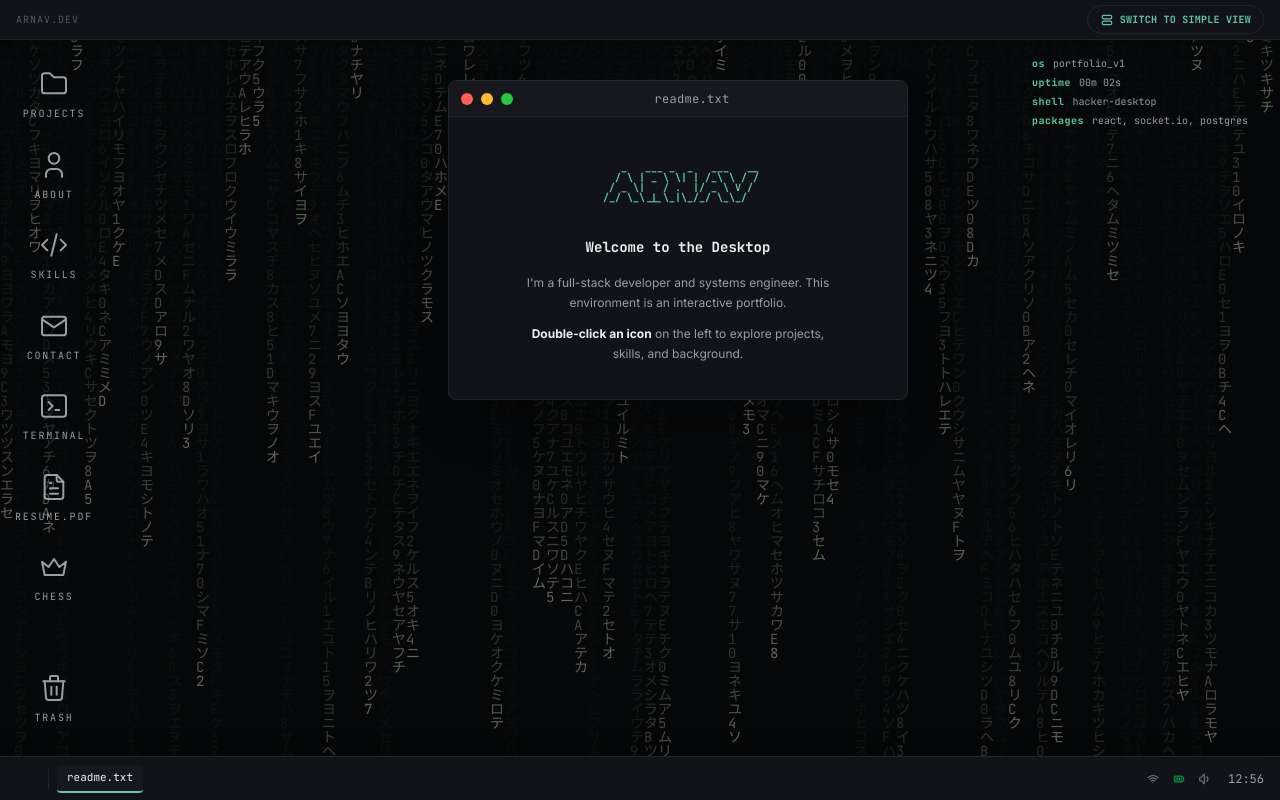
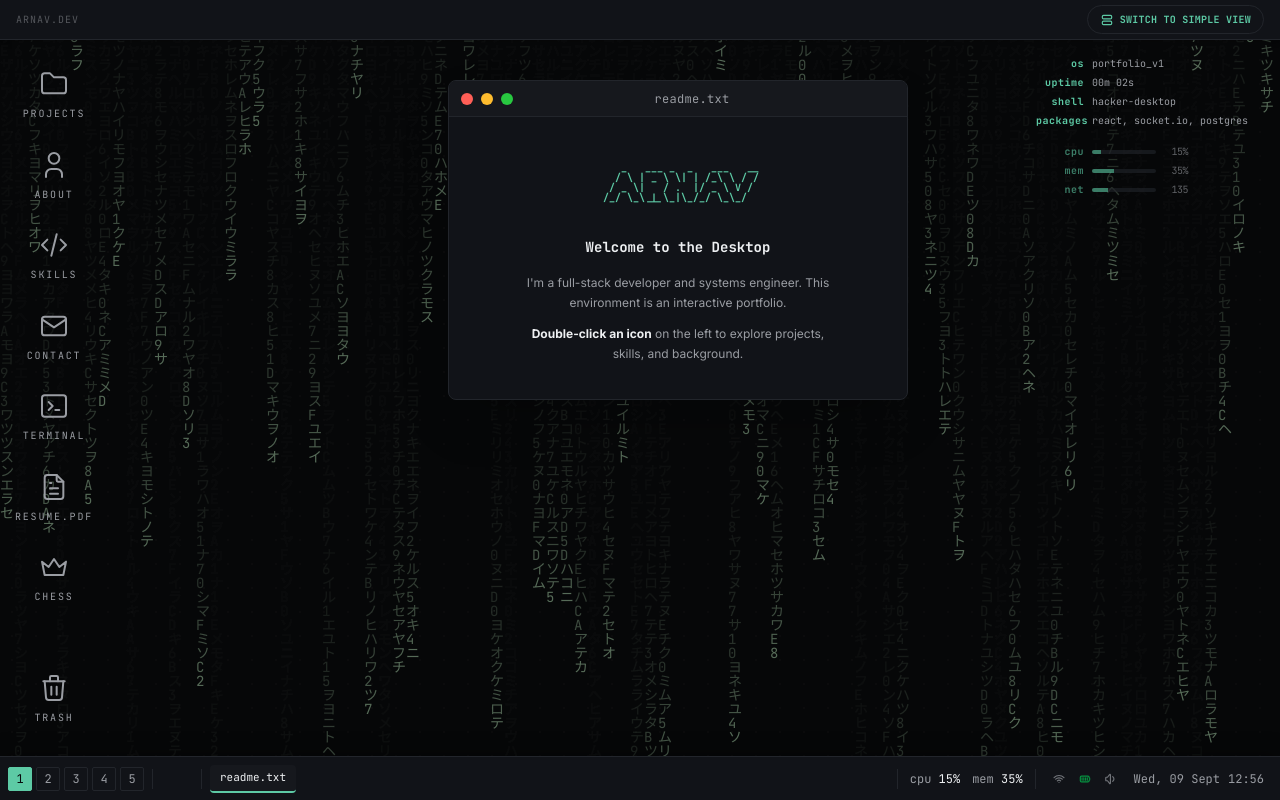
Before and after one commit to Arnav-Chauhan-5/portfolio, a Next.js app: page / in a window 1280 px wide. Both pictures are taken after a click on the button "SKIP →". Built offline with nearby package versions, Linux system fonts and the light colour scheme; some icons are missing.

Commit message:
feat: implement Neofetch system status widget with simulated system stats hook and desktop container

```diff
--- a/app/components/NeofetchWidget.js
+++ b/app/components/NeofetchWidget.js
@@ -1,6 +1,7 @@
 'use client';
 
 import { useEffect, useState } from 'react';
+import { useSystemStats } from '../hooks/useSystemStats';
 
 const MONO = { fontFamily: 'var(--font-jetbrains), ui-monospace, monospace' };
 
@@ -25,14 +26,32 @@ function useUptime() {
 function Row({ label, value }) {
   return (
     <div className="flex items-baseline gap-2">
-      <span className="text-accent tracking-wider font-bold">{label}</span>
+      <span className="text-accent tracking-wider font-bold w-12 text-right shrink-0">{label}</span>
       <span className="text-ink-dim">{value}</span>
+    </div>
+  );
+}
+
+function ProgressBar({ value, max = 100, isKB = false }) {
+  const pct = Math.min(100, Math.max(0, (value / max) * 100));
+  return (
+    <div className="flex items-center gap-2">
+      <div className="w-16 h-1 bg-line rounded-sm overflow-hidden flex-shrink-0">
+        <div
+          className="h-full bg-accent transition-all duration-1000 ease-out"
+          style={{ width: `${pct}%` }}
+        />
+      </div>
+      <span className="text-ink-dim w-6 text-right tabular-nums tracking-tighter">
+        {isKB ? `${value}` : `${Math.round(pct)}%`}
+      </span>
     </div>
   );
 }
 
 export default function NeofetchWidget() {
   const uptime = useUptime();
+  const { cpu, mem, net } = useSystemStats();
 
   return (
     <div
@@ -44,6 +63,22 @@ export default function NeofetchWidget() {
       <Row label="uptime" value={uptime} />
       <Row label="shell" value="hacker-desktop" />
       <Row label="packages" value="react, socket.io, postgres" />
+
+      {/* Conky-style stats block */}
+      <div className="flex flex-col gap-1 mt-3 opacity-60">
+        <div className="flex items-center gap-2">
+          <span className="text-accent tracking-wider font-bold w-12 text-right shrink-0">cpu</span>
+          <ProgressBar value={cpu} max={100} />
+        </div>
+        <div className="flex items-center gap-2">
+          <span className="text-accent tracking-wider font-bold w-12 text-right shrink-0">mem</span>
+          <ProgressBar value={mem} max={100} />
+        </div>
+        <div className="flex items-center gap-2">
+          <span className="text-accent tracking-wider font-bold w-12 text-right shrink-0">net</span>
+          <ProgressBar value={net} max={500} isKB />
+        </div>
+      </div>
     </div>
   );
 }
--- a/app/components/Taskbar.js
+++ b/app/components/Taskbar.js
@@ -2,32 +2,92 @@
 
 import { useEffect, useState, startTransition } from 'react';
 import { IconWifi, IconBattery4, IconVolume2 } from '@tabler/icons-react';
+import { useSystemStats } from '../hooks/useSystemStats';
 
 /* ── Live clock ──────────────────────────────────────────────────────────── */
 function Clock() {
   const [time, setTime] = useState('');
+  const [date, setDate] = useState('');
 
   useEffect(() => {
-    const fmt = () =>
+    const fmtTime = () =>
       new Date().toLocaleTimeString('en-GB', {
         hour: '2-digit',
         minute: '2-digit',
         hour12: false,
       });
-    startTransition(() => setTime(fmt()));
-    const id = setInterval(() => startTransition(() => setTime(fmt())), 1000);
+    const fmtDate = () =>
+      new Date().toLocaleDateString('en-GB', {
+        weekday: 'short',
+        day: '2-digit',
+        month: 'short',
+      });
+    startTransition(() => {
+      setTime(fmtTime());
+      setDate(fmtDate());
+    });
+    const id = setInterval(() => {
+      startTransition(() => {
+        setTime(fmtTime());
+        setDate(fmtDate());
+      });
+    }, 1000);
     return () => clearInterval(id);
   }, []);
 
   return (
-    <time
-      className="text-xs text-ink-dim tabular-nums select-none"
+    <div
+      className="flex items-center gap-2 text-xs tabular-nums select-none"
       style={{ fontFamily: 'var(--font-jetbrains), ui-monospace, monospace' }}
-      aria-label="Current time"
+      aria-label="Current date and time"
     >
-      {time}
-    </time>
+      <span className="text-ink-dim">{date}</span>
+      <time className="text-ink-dim">{time}</time>
+    </div>
   );
+}
+
+/* ── Workspace Switcher ──────────────────────────────────────────────────── */
+function WorkspaceSwitcher() {
+  const [active, setActive] = useState(1);
+  return (
+    <div className="flex items-center gap-1 shrink-0">
+      {[1, 2, 3, 4, 5].map((num) => (
+        <button
+          key={num}
+          onClick={() => setActive(num)}
+          className={`flex items-center justify-center w-6 h-6 rounded-[2px] text-xs transition-colors border ${
+            active === num
+              ? 'bg-accent text-void border-accent'
+              : 'border-line text-ink-dim hover:border-ink-dim hover:text-ink'
+          }`}
+          style={{ fontFamily: 'var(--font-jetbrains), ui-monospace, monospace' }}
+        >
+          {num}
+        </button>
+      ))}
+    </div>
+  );
+}
+
+/* ── System Load ─────────────────────────────────────────────────────────── */
+function SystemLoad() {
+  const { cpu, mem } = useSystemStats();
+
+  return (
+    <div
+      className="flex items-center gap-3 text-xs text-ink-dim shrink-0 px-1"
+      style={{ fontFamily: 'var(--font-jetbrains), ui-monospace, monospace' }}
+    >
+      <span>cpu <span className="text-ink">{String(cpu).padStart(2, '0')}%</span></span>
+      <span>mem <span className="text-ink">{String(mem).padStart(2, '0')}%</span></span>
+    </div>
+  );
+}
+
+/* ── Divider ─────────────────────────────────────────────────────────────── */
+function Divider() {
+  return <div className="w-px h-5 bg-line mx-1 shrink-0" aria-hidden="true" />;
 }
 
 /* ── Taskbar ─────────────────────────────────────────────────────────────── */
@@ -53,6 +113,11 @@ export default function Taskbar({
                  bg-panel border-t border-line select-none shadow-[0_-4px_20px_rgba(0,0,0,0.3)]"
       style={{ zIndex: 9999 }}
     >
+      {/* ── Workspace Switcher ──────────────────────────────────────────── */}
+      <WorkspaceSwitcher />
+
+      <Divider />
+
       {/* ── Menu button ─────────────────────────────────────────────────── */}
       <button
         onClick={onMenuClick}
@@ -64,8 +129,7 @@ export default function Taskbar({
         <i className="ti ti-layout-grid text-sm" aria-hidden="true" />
       </button>
 
-      {/* Divider */}
-      <div className="w-px h-5 bg-line mx-1 shrink-0" aria-hidden="true" />
+      <Divider />
 
       {/* ── Window entries ───────────────────────────────────────────────── */}
       <div
@@ -110,8 +174,15 @@ export default function Taskbar({
         })}
       </div>
 
+      <Divider />
+
+      {/* ── System Load ──────────────────────────────────────────────────── */}
+      <SystemLoad />
+
+      <Divider />
+
       {/* ── Right cluster: system tray + clock ──────────────────────────────── */}
-      <div className="flex items-center gap-4 ml-auto pl-3 shrink-0 pr-2">
+      <div className="flex items-center gap-4 pl-2 shrink-0 pr-2">
         {/* System Tray */}
         <div className="flex items-center gap-3 text-ink-dim opacity-70">
           <IconWifi size={14} title="connection: stable" />
--- /dev/null
+++ b/app/hooks/useSystemStats.js
@@ -0,0 +1,43 @@
+'use client';
+
+import { useEffect, useState, startTransition } from 'react';
+
+let cpu = 12;
+let mem = 35;
+let net = 120; // KB/s
+let listeners = new Set();
+let intervalId = null;
+
+function tick() {
+  cpu = Math.max(5, Math.min(40, cpu + Math.floor(Math.random() * 9) - 4));
+  mem = Math.max(20, Math.min(60, mem + Math.floor(Math.random() * 5) - 2));
+  net = Math.max(0, Math.min(999, net + Math.floor(Math.random() * 51) - 25));
+
+  startTransition(() => {
+    for (const listener of listeners) {
+      listener({ cpu, mem, net });
+    }
+  });
+}
+
+export function useSystemStats() {
+  const [stats, setStats] = useState({ cpu, mem, net });
+
+  useEffect(() => {
+    listeners.add(setStats);
+
+    if (listeners.size === 1) {
+      intervalId = setInterval(tick, 2500);
+    }
+
+    return () => {
+      listeners.delete(setStats);
+      if (listeners.size === 0 && intervalId) {
+        clearInterval(intervalId);
+        intervalId = null;
+      }
+    };
+  }, []);
+
+  return stats;
+}
```
Also changed, not shown: app/components/Desktop.js (+24 -24 lines).
